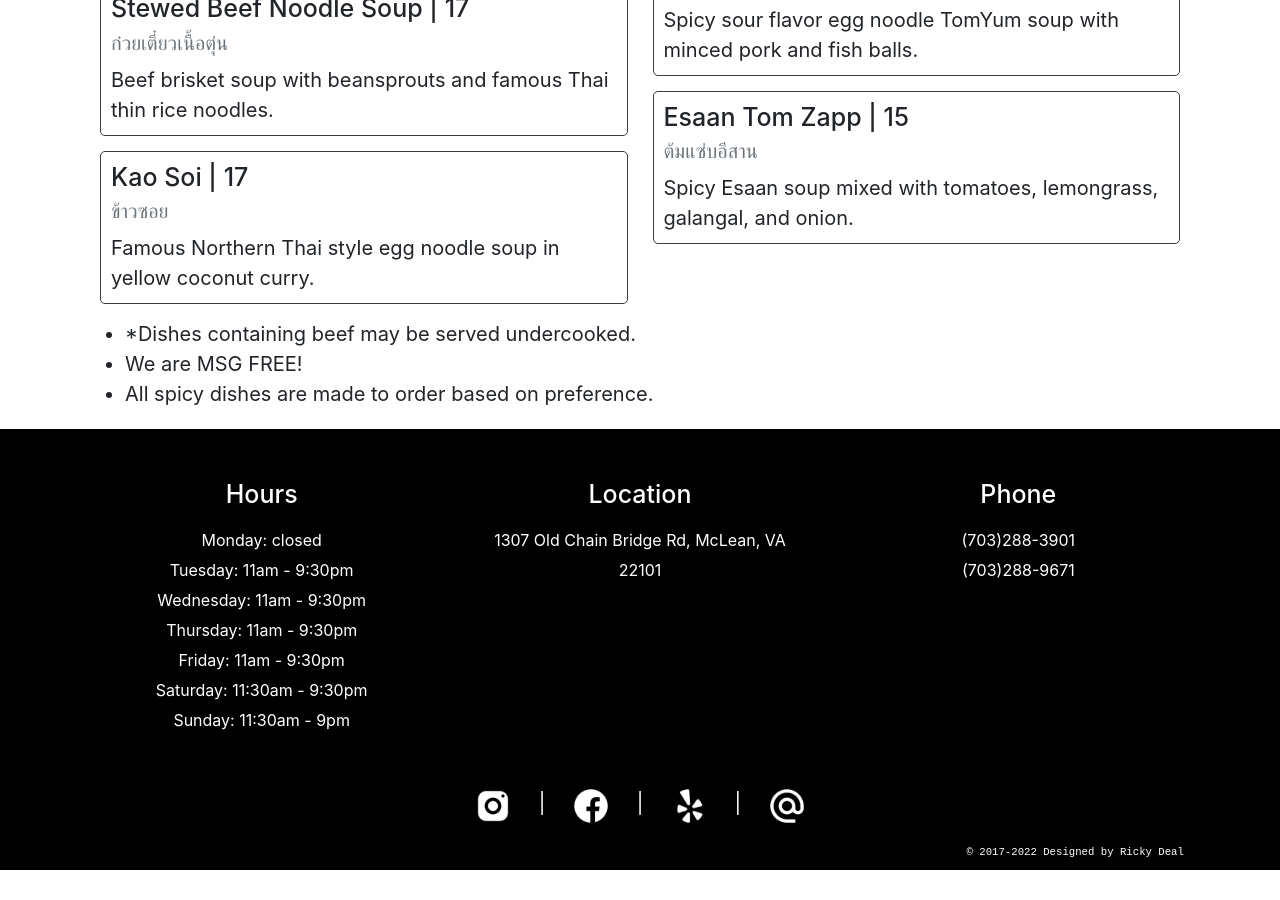
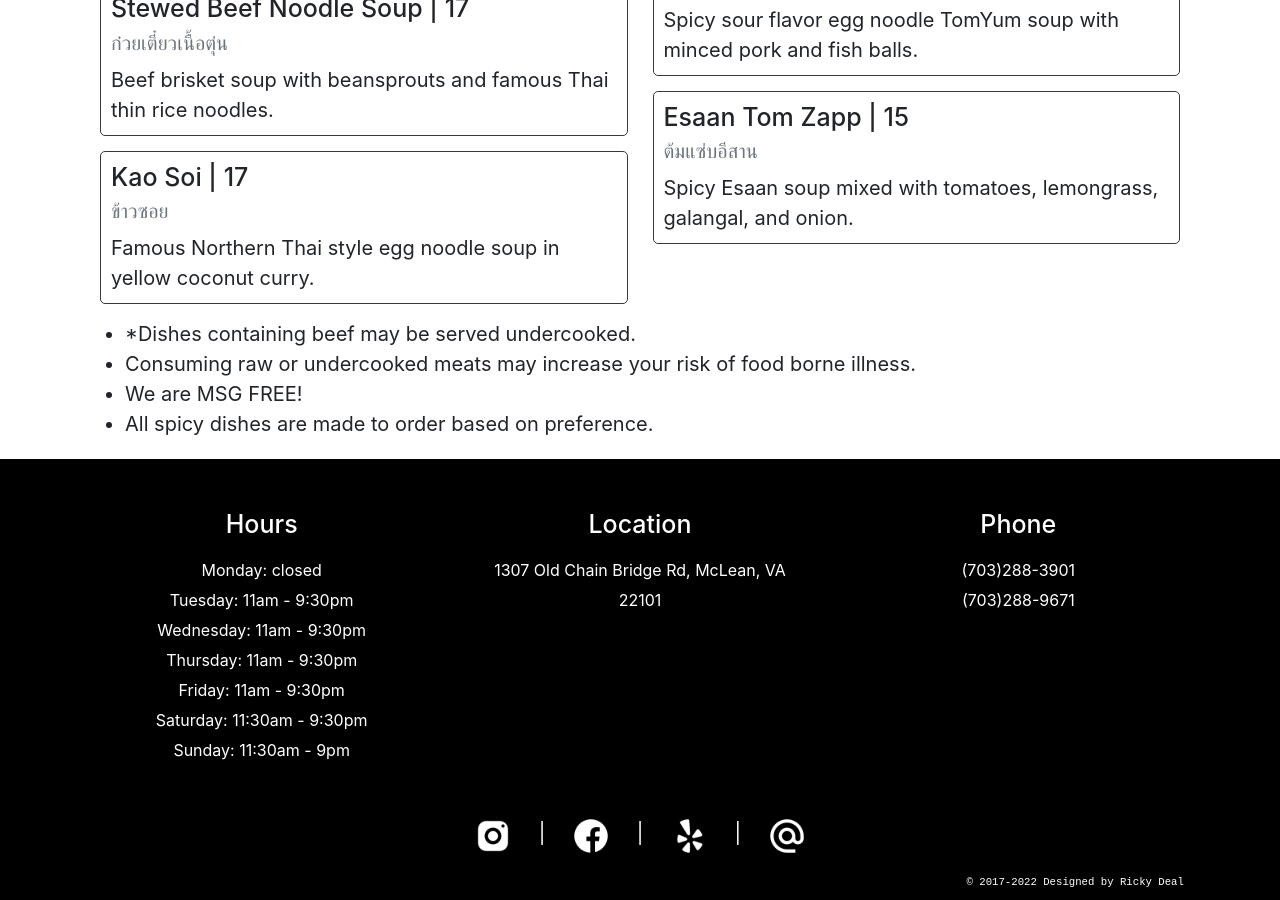
Before and after one commit to rainerdeal/esaan, a Jekyll site: the page built from menu.md, in a window 1280 px wide and 900 px high, scrolled down 1240 px. Built offline with Jekyll 4.4.1, drawn with Linux system fonts in a browser that asks for light colours; a script that is not in the unit is left out; before the commit the page ends 2110 px from its top, so only the background shows below that.

Commit message:
📝 Menu Disclaimer Update

```diff
--- a/menu.md
+++ b/menu.md
@@ -4,5 +4,6 @@ title: ESAAN Tumbar - Menu
 ---
 
 - *Dishes containing beef may be served undercooked.
+- Consuming raw or undercooked meats may increase your risk of food borne illness.
 - We are MSG FREE!
 - All spicy dishes are made to order based on preference.
```
